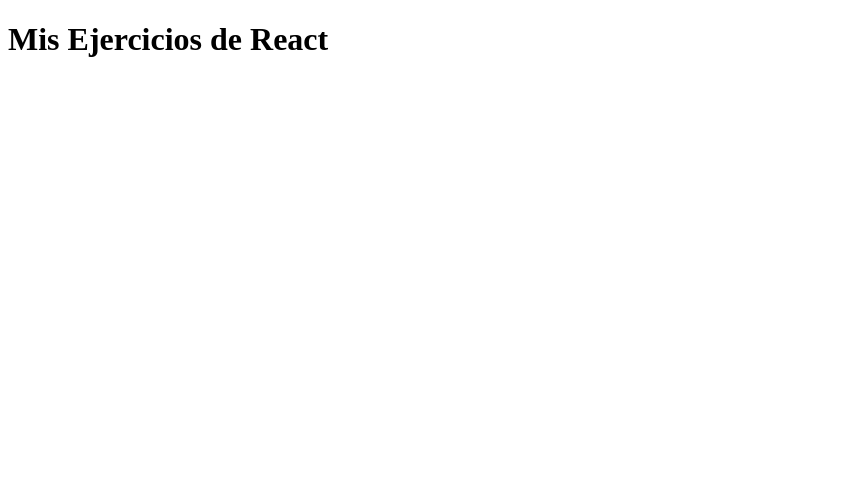
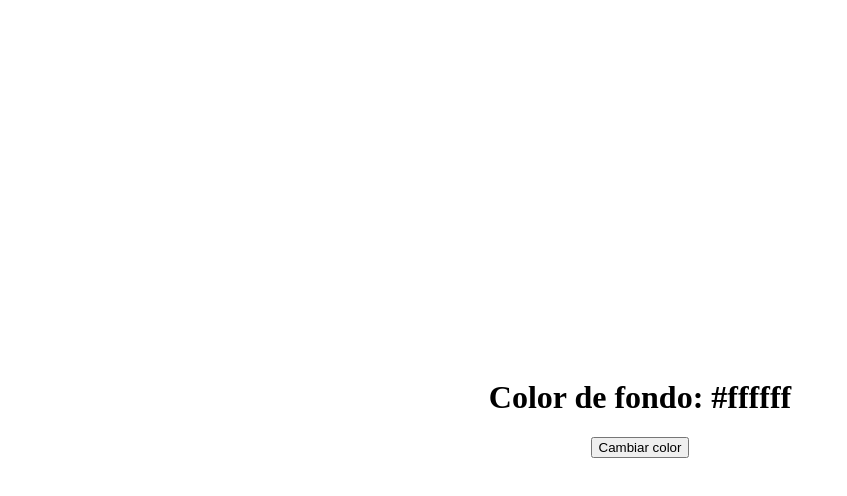
Before and after one commit to scientificandtechnologicalnews-hash/ejercicios-react-clase, a React (Vite) app: page / in a window 1280 px wide. Shown: the top 496 px of the page, without its empty margins (0-847 px from the left). Built offline with nearby package versions, Linux system fonts and the light colour scheme.

Commit message:
feat: completar ejercicio 1 cambiador de color

```diff
--- a/src/App.jsx
+++ b/src/App.jsx
@@ -1,8 +1,9 @@
+import { CambiadorColor } from './CambiadorColor'
+
 function App() {
   return (
     <main>
-      <h1>Mis Ejercicios de React</h1>
-      {/* Aquí iremos renderizando cada ejercicio */}
+      <CambiadorColor />
     </main>
   )
 }
--- /dev/null
+++ b/src/CambiadorColor.jsx
@@ -0,0 +1,39 @@
+import { useState } from 'react'
+
+export const CambiadorColor = () => {
+  // 1. Definimos el estado para el color de fondo.
+  // useState nos devuelve el valor actual (color) y una función para actualizarlo (setColor) [6].
+  const [color, setColor] = useState('#ffffff')
+
+  // 2. Función para generar un color hexadecimal aleatorio (Lógica de JS puro)
+  const generarColorAleatorio = () => {
+    const letras = '0123456789ABCDEF'
+    let nuevoColor = '#'
+    for (let i = 0; i < 6; i++) {
+      nuevoColor += letras[Math.floor(Math.random() * 16)]
+    }
+    // 3. Actualizamos el estado. React detectará el cambio y volverá a renderizar [4, 7].
+    setColor(nuevoColor)
+  }
+
+  // 4. Los estilos en React se pasan como objetos y usan camelCase (backgroundColor en vez de background-color) [8, 9].
+  const estiloFondo = {
+    backgroundColor: color,
+    height: '100vh',
+    display: 'flex',
+    flexDirection: 'column',
+    alignItems: 'center',
+    justifyContent: 'center',
+    transition: 'background-color 0.5s ease'
+  }
+
+  return (
+    <div style={estiloFondo}>
+      <h1>Color de fondo: {color}</h1>
+      {/* Usamos el evento onClick para disparar nuestra función [10] */}
+      <button onClick={generarColorAleatorio}>
+        Cambiar color
+      </button>
+    </div>
+  )
+}
```
